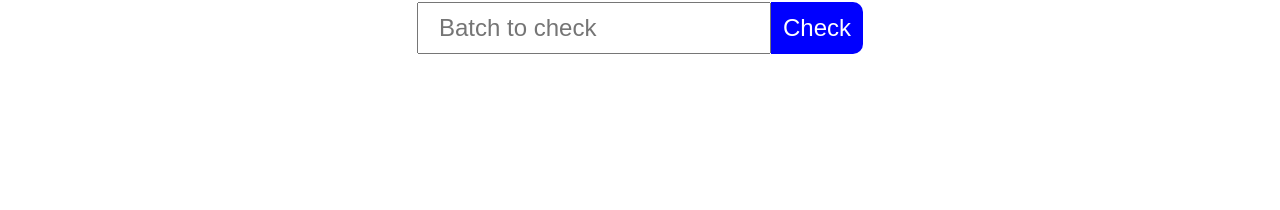
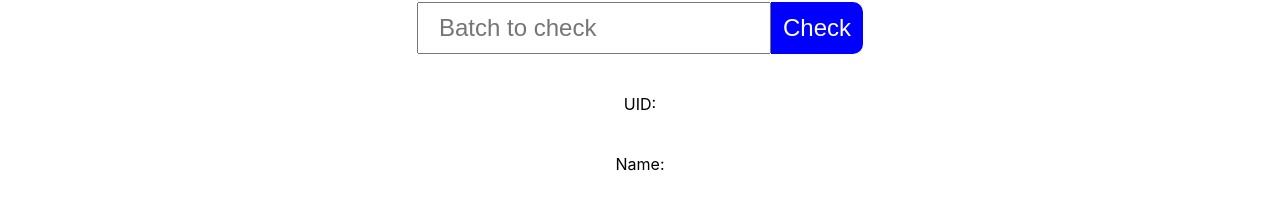
Before and after one commit to anirudhgray/technica-team-cats, a Next.js app in the folder app/: page /dashboard in a window 1280 px wide. Shown: the part 196-406 px from the top of the page. Built offline with nearby package versions, Linux system fonts and the light colour scheme.

Commit message:
Show UID.

```diff
--- a/app/pages/dashboard.js
+++ b/app/pages/dashboard.js
@@ -99,6 +99,8 @@ export default function Dashboard() {
           </button>
         </form>
       </div>
+      <p className={styles.centered}>UID: {uid}</p>
+      <p className={styles.centered}>Name: {batchName}</p>
       {uid ? (
         <div className={styles.centered}>
           {roles.map((role, i) => (
```
